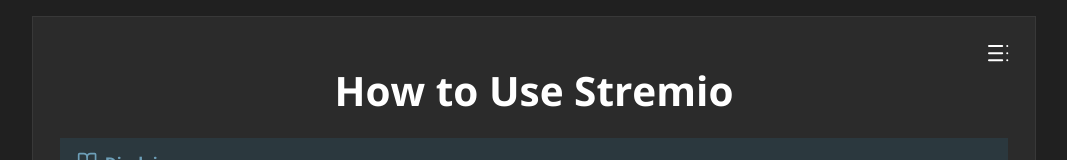
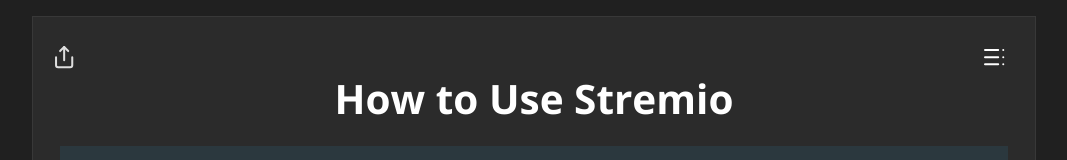
Before and after one commit to itzCozi/stremio-guide, a SvelteKit app: page / in a window 1280 px wide. Shown: the top 160 px of the page, without its empty margins (106-1173 px from the left). Built offline with nearby package versions, Linux system fonts and the light colour scheme.

Commit message:
update the actions buttons

```diff
--- a/src/routes/+page.svelte
+++ b/src/routes/+page.svelte
@@ -1,12 +1,24 @@
 <script>
-  import { Info } from "lucide-svelte";
+  import { Info, Share } from "lucide-svelte";
   import { TriangleAlert } from "lucide-svelte";
   import { BookOpen } from "lucide-svelte";
   import { TableOfContents } from "lucide-svelte";
   import { ChevronRight } from "lucide-svelte";
-  import { X } from "lucide-svelte";
 
   let isTocOpen = false;
+
+  function copyToClipboard() {
+    const textToCopy =
+      "Learn how to use Stremio by following this simple guide: https://bye.undi.rest";
+    navigator.clipboard
+      .writeText(textToCopy)
+      .then(() => {
+        alert("Share link copied to clipboard...");
+      })
+      .catch((err) => {
+        console.error("Failed to copy text: ", err);
+      });
+  }
 
   function toggleToc() {
     isTocOpen = !isTocOpen;
@@ -276,13 +288,16 @@
     </div>
     <!-- svelte-ignore a11y_click_events_have_key_events -->
     <!-- svelte-ignore a11y_no_static_element_interactions -->
-    <div class="flex justify-end items-center -m-3">
+    <div class="flex justify-between items-center -m-2">
+      <div
+        class="cursor-pointer"
+        on:click={copyToClipboard}>
+        <Share class="h-6 w-auto" />
+      </div>
       <div
         class="toc-toggle"
         on:click={toggleToc}>
-        <span>
-          <TableOfContents class="h-6 w-auto" />
-        </span>
+        <TableOfContents class="h-6 w-auto" />
       </div>
     </div>
     <h1>How to Use Stremio</h1>
```
